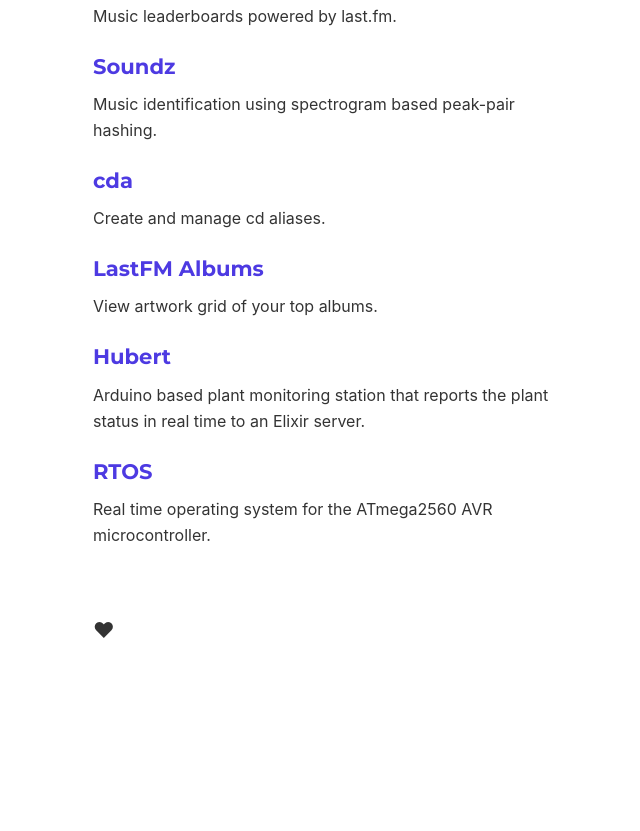
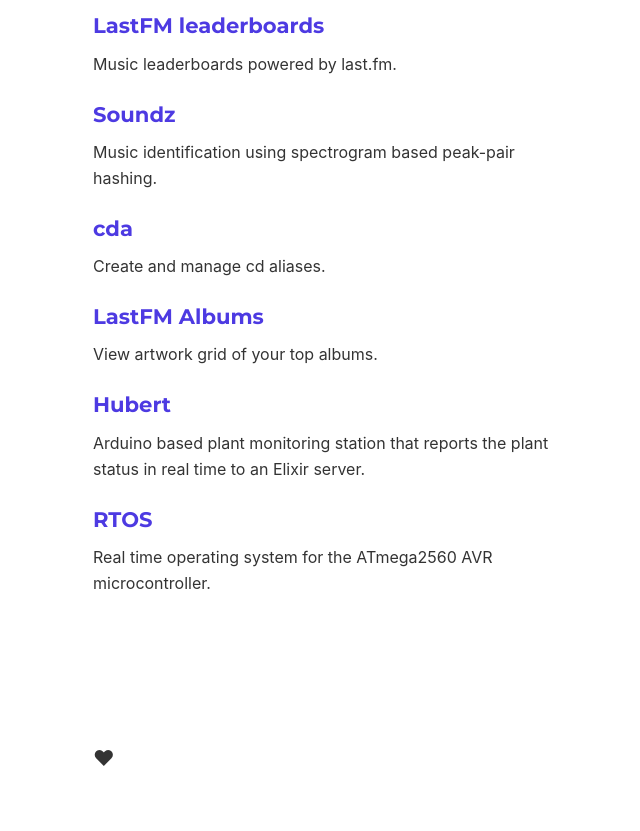
Before and after one commit to coffee-cup/jakerunzer-com, a Gatsby site: page / in a window 1280 px wide. Shown: the part 1367-2198 px from the top of the page, without its empty margins (179-819 px from the left). Before the commit the page ends 2038 px from the top, so only its background shows below. Built offline with nearby package versions, Linux system fonts and the light colour scheme; Gatsby itself is replaced by a stand-in of ours; some packages are replaced by stand-ins of ours.

Commit message:
add container and section

```diff
--- /dev/null
+++ b/src/components/Container.tsx
@@ -0,0 +1,12 @@
+import * as React from "react";
+import styled from "styled-components";
+
+const StyledContainer = styled.div`
+  max-width: 48ch;
+`;
+
+const Container: React.FC = props => (
+  <StyledContainer>{props.children}</StyledContainer>
+);
+
+export default Container;
--- a/src/components/Footer.tsx
+++ b/src/components/Footer.tsx
@@ -1,15 +1,17 @@
 import * as React from "react";
 import styled from "styled-components";
+import Section from "./Section";
 
 const StyledFooter = styled.footer`
   display: flex;
   align-items: center;
-  padding: 1rem 0;
 `;
 
 const Footer = () => (
   <StyledFooter>
-    <h3>♥</h3>
+    <Section>
+      <h3>♥</h3>
+    </Section>
   </StyledFooter>
 );
 
--- /dev/null
+++ b/src/components/Section.tsx
@@ -0,0 +1,12 @@
+import * as React from "react";
+import styled from "styled-components";
+
+const StyledSection = styled.div`
+  padding: 3rem 0;
+`;
+
+const Section: React.FC = props => (
+  <StyledSection>{props.children}</StyledSection>
+);
+
+export default Section;
--- a/src/pages/index.tsx
+++ b/src/pages/index.tsx
@@ -5,6 +5,8 @@ import Layout from "../components/Layout";
 import Link from "../components/Link";
 import Project from "../components/Project";
 import SEO from "../components/SEO";
+import Container from "../components/Container";
+import Section from "../components/Section";
 import { Heading } from "../components/Text";
 
 const links = [
@@ -22,10 +24,6 @@ const Hero = styled.div`
 const Description = styled.p`
   max-width: 38ch;
   margin: 1rem 0;
-`;
-
-const Projects = styled.div`
-  max-width: 48ch;
 `;
 
 const StyledHome = styled.div`
@@ -80,13 +78,15 @@ const Home = () => {
           </div>
         </Hero>
 
-        <Projects>
-          <h1>Projects</h1>
+        <Container>
+          <Section>
+            <h1>Projects</h1>
 
-          {projects.map(p => (
-            <Project key={p.name} name={p.name} link={p.link} desc={p.desc} />
-          ))}
-        </Projects>
+            {projects.map(p => (
+              <Project key={p.name} name={p.name} link={p.link} desc={p.desc} />
+            ))}
+          </Section>
+        </Container>
       </StyledHome>
     </Layout>
   );
```
